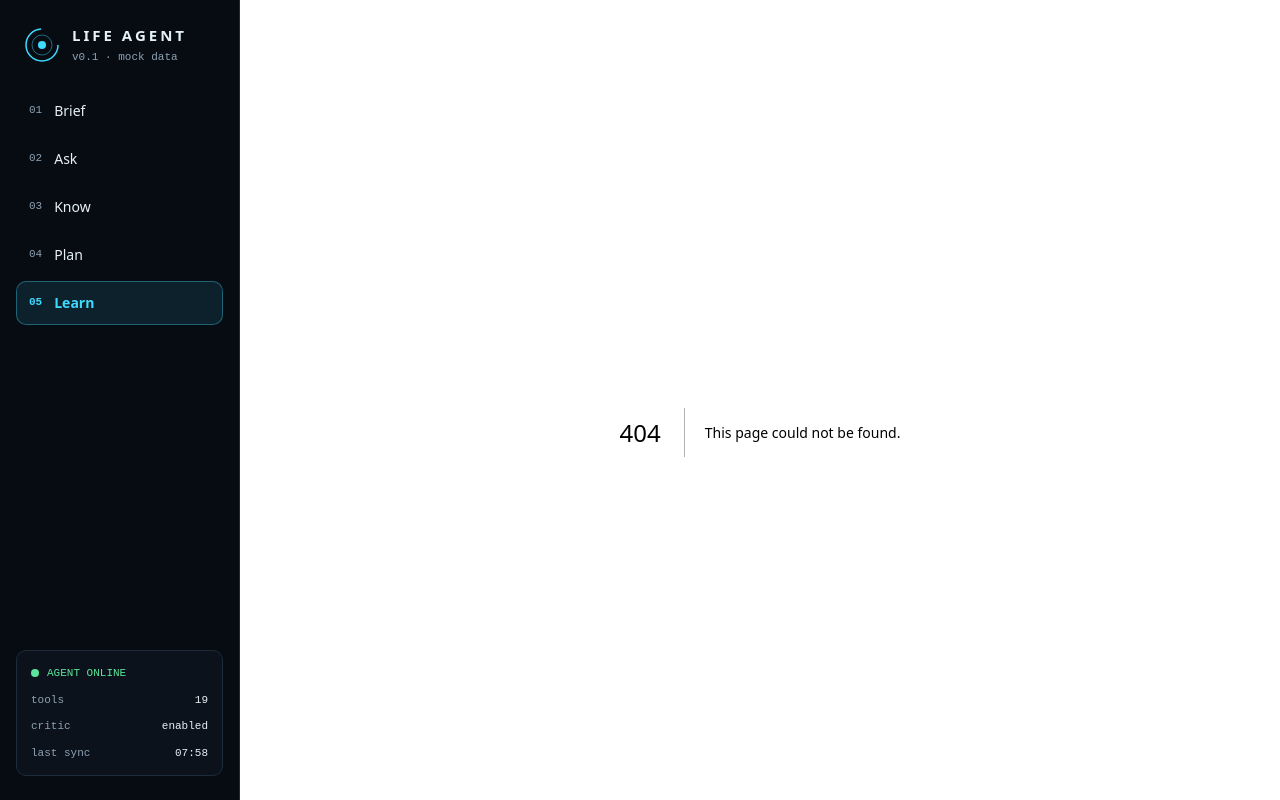
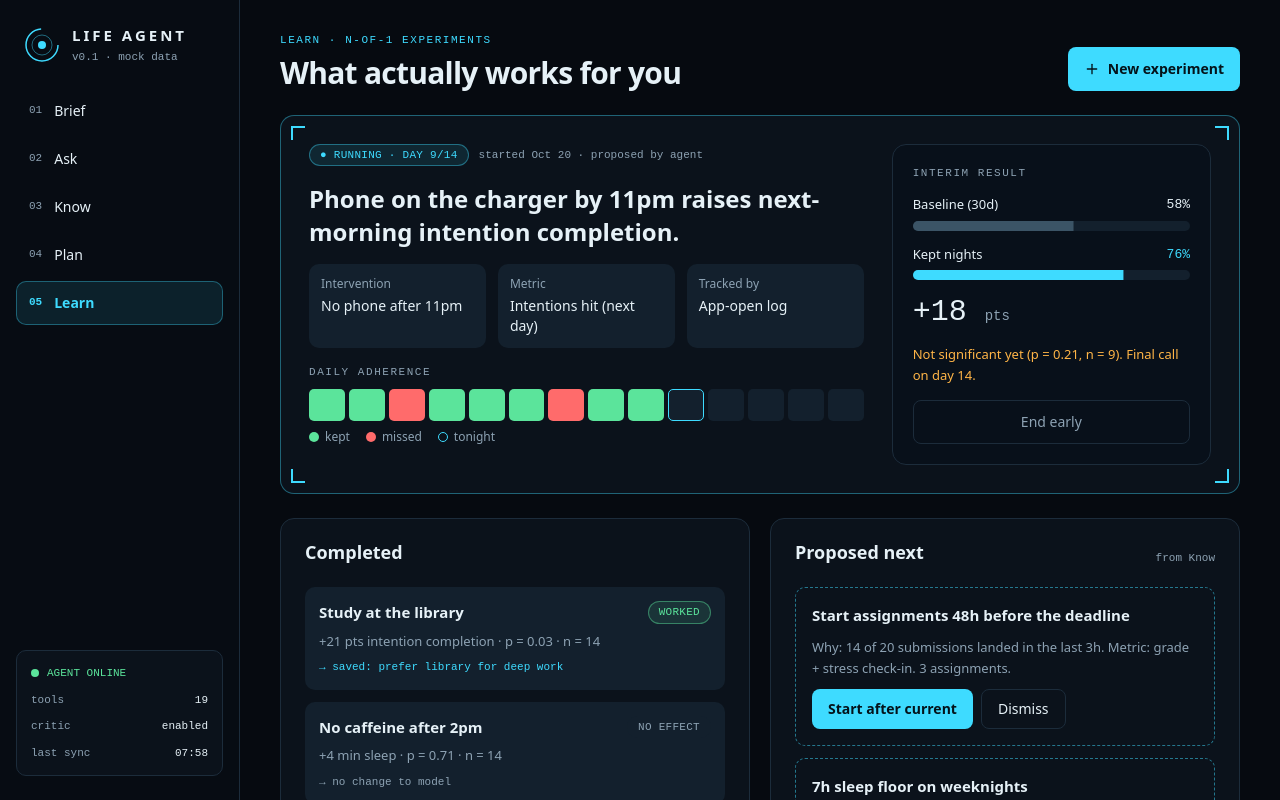
Before and after one commit to trinhhdinhh/Personal-Assistant, a Next.js app in the folder frontend/: page /learn in a window 1280 px wide. Before the commit this address had no page. Shown: the top 800 px of the page. Built offline with nearby package versions, Linux system fonts and the light colour scheme.

Commit message:
feat(frontend): add experiment tracking view

```diff
--- /dev/null
+++ b/frontend/app/learn/page.tsx
@@ -0,0 +1,156 @@
+import { Plus } from "lucide-react";
+
+import { Badge } from "@/components/ui/badge";
+import { Button } from "@/components/ui/button";
+import { Card, CardAction, CardContent, CardHeader, CardTitle } from "@/components/ui/card";
+import { Progress } from "@/components/ui/progress";
+import { CornerBrackets, DayStrip, HudLabel, PageHeader } from "@/components/hud";
+import { activeExperiment, completedExperiments, proposedExperiments, type Tone } from "@/lib/mock-data";
+import { cn } from "@/lib/utils";
+
+const badgeFor: Record<Tone, "success" | "warning" | "muted" | "hud" | "destructive"> = {
+  success: "success",
+  warning: "warning",
+  muted: "muted",
+  primary: "hud",
+  destructive: "destructive",
+};
+
+export default function LearnPage() {
+  const exp = activeExperiment;
+  const lift = exp.interventionPct - exp.baselinePct;
+
+  return (
+    <div className="mx-auto flex max-w-7xl flex-col gap-6">
+      <PageHeader
+        eyebrow="Learn · n-of-1 experiments"
+        title="What actually works for you"
+        actions={
+          <Button size="lg">
+            <Plus /> New experiment
+          </Button>
+        }
+      />
+
+      <section className="bg-card border-primary/40 relative flex flex-col gap-7 rounded-xl border p-7 lg:flex-row">
+        <CornerBrackets all />
+        <div className="flex min-w-0 flex-[2] flex-col gap-4">
+          <div className="flex flex-wrap items-center gap-2.5">
+            <Badge variant="hud">● RUNNING · DAY {exp.day}/{exp.durationDays}</Badge>
+            <span className="text-muted-foreground font-mono text-[11px]">{exp.startedLabel}</span>
+          </div>
+          <h2 className="text-2xl leading-snug font-semibold">{exp.hypothesis}</h2>
+          <div className="grid gap-3 sm:grid-cols-3">
+            <Field label="Intervention" value={exp.intervention} />
+            <Field label="Metric" value={exp.metric} />
+            <Field label="Tracked by" value={exp.trackedBy} />
+          </div>
+          <div className="flex flex-col gap-2">
+            <HudLabel>Daily adherence</HudLabel>
+            <DayStrip
+              tall
+              days={exp.days}
+              label={`Kept ${exp.days.filter((d) => d === "kept").length} nights, missed ${exp.days.filter((d) => d === "missed").length}`}
+            />
+            <div className="text-muted-foreground flex gap-4 text-xs">
+              <span className="flex items-center gap-1.5"><span className="bg-success size-2.5 rounded-sm" />kept</span>
+              <span className="flex items-center gap-1.5"><span className="bg-destructive size-2.5 rounded-sm" />missed</span>
+              <span className="flex items-center gap-1.5"><span className="border-primary size-2.5 rounded-sm border" />tonight</span>
+            </div>
+          </div>
+        </div>
+
+        <div className="flex flex-1 flex-col gap-3.5 rounded-xl border bg-[#08101a] p-5 lg:max-w-xs">
+          <HudLabel>Interim result</HudLabel>
+          <ResultBar label="Baseline (30d)" pct={exp.baselinePct} indicator="bg-chart-4" />
+          <ResultBar label="Kept nights" pct={exp.interventionPct} highlight />
+          <div className="font-mono text-3xl">
+            {lift > 0 ? "+" : ""}
+            {lift} <span className="text-muted-foreground text-sm">pts</span>
+          </div>
+          <p className="text-warning text-[13px] leading-relaxed">
+            Not significant yet (p = {exp.pValue}, n = {exp.day}). Final call on day {exp.durationDays}.
+          </p>
+          <Button variant="outline" size="lg" className="text-muted-foreground mt-auto bg-transparent">
+            End early
+          </Button>
+        </div>
+      </section>
+
+      <section className="grid gap-5 lg:grid-cols-2">
+        <Card>
+          <CardHeader>
+            <CardTitle>Completed</CardTitle>
+          </CardHeader>
+          <CardContent className="flex flex-col gap-3">
+            {completedExperiments.map((c) => (
+              <div key={c.id} className="bg-muted flex flex-col gap-2 rounded-lg p-3.5">
+                <div className="flex items-center justify-between gap-2.5">
+                  <span className="text-[15px] font-semibold">{c.title}</span>
+                  <Badge variant={badgeFor[c.tone]}>{c.result}</Badge>
+                </div>
+                <span className="text-muted-foreground text-[13px]">{c.detail}</span>
+                <span className={cn("font-mono text-[11px]", c.tone === "muted" ? "text-muted-foreground" : "text-primary")}>
+                  → {c.learned}
+                </span>
+              </div>
+            ))}
+          </CardContent>
+        </Card>
+
+        <Card>
+          <CardHeader>
+            <CardTitle>Proposed next</CardTitle>
+            <CardAction>
+              <span className="text-muted-foreground font-mono text-[11px]">from Know</span>
+            </CardAction>
+          </CardHeader>
+          <CardContent className="flex flex-col gap-3">
+            {proposedExperiments.map((p) => (
+              <div key={p.id} className="border-primary/50 flex flex-col gap-2.5 rounded-lg border border-dashed p-4">
+                <span className="text-[15px] font-semibold">{p.title}</span>
+                <span className="text-muted-foreground text-[13px] leading-relaxed">Why: {p.why}</span>
+                <div className="flex gap-2">
+                  <Button>Start after current</Button>
+                  <Button variant="outline">Dismiss</Button>
+                </div>
+              </div>
+            ))}
+            <p className="text-muted-foreground text-xs">One experiment at a time keeps results clean.</p>
+          </CardContent>
+        </Card>
+      </section>
+    </div>
+  );
+}
+
+function Field({ label, value }: { label: string; value: string }) {
+  return (
+    <div className="bg-muted flex flex-col gap-1 rounded-lg p-3">
+      <span className="text-muted-foreground text-xs">{label}</span>
+      <span className="text-sm">{value}</span>
+    </div>
+  );
+}
+
+function ResultBar({
+  label,
+  pct,
+  indicator,
+  highlight = false,
+}: {
+  label: string;
+  pct: number;
+  indicator?: string;
+  highlight?: boolean;
+}) {
+  return (
+    <div className="flex flex-col gap-1.5">
+      <div className="flex justify-between text-[13px]">
+        <span>{label}</span>
+        <span className={cn("font-mono", highlight && "text-primary")}>{pct}%</span>
+      </div>
+      <Progress value={pct} aria-label={`${label}: ${pct}%`} className="h-2.5" indicatorClassName={indicator} />
+    </div>
+  );
+}
```
Also changed, not shown: 1 other file (tests, documents, lock files or other folders).
